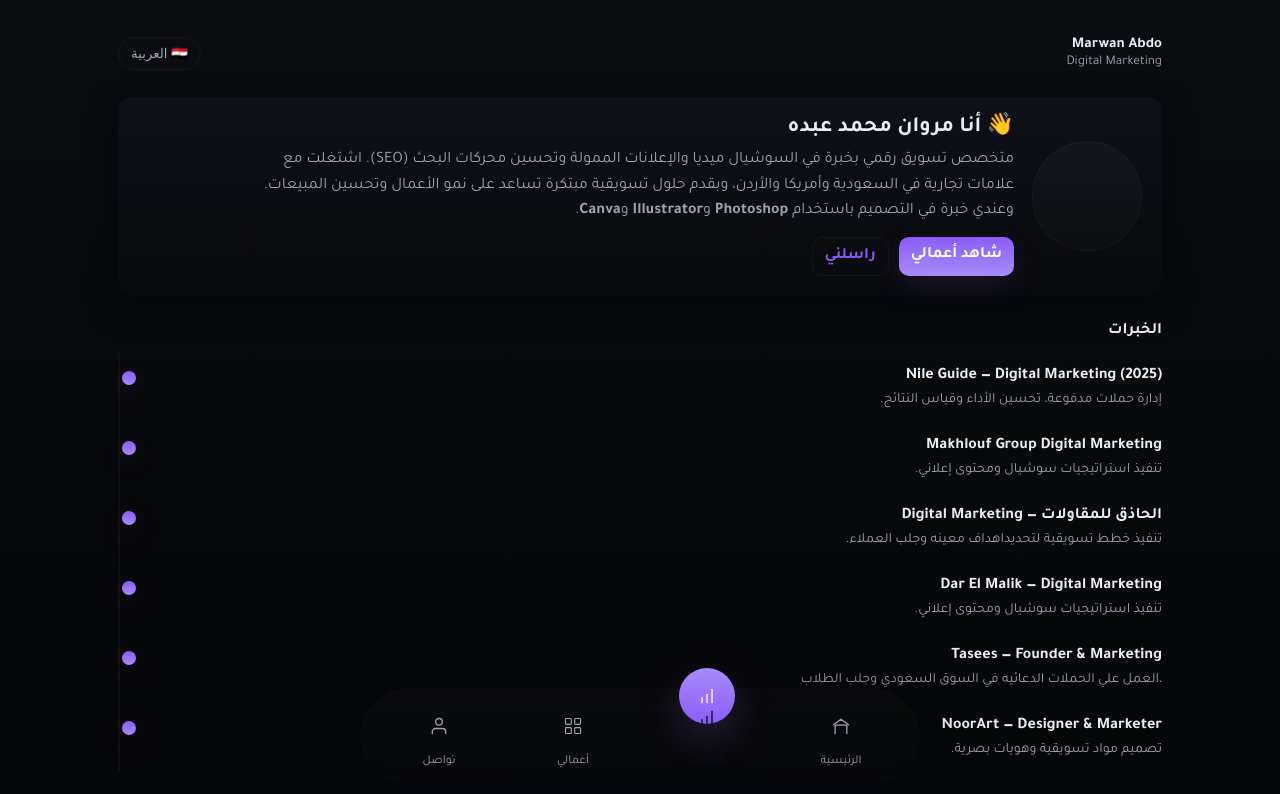
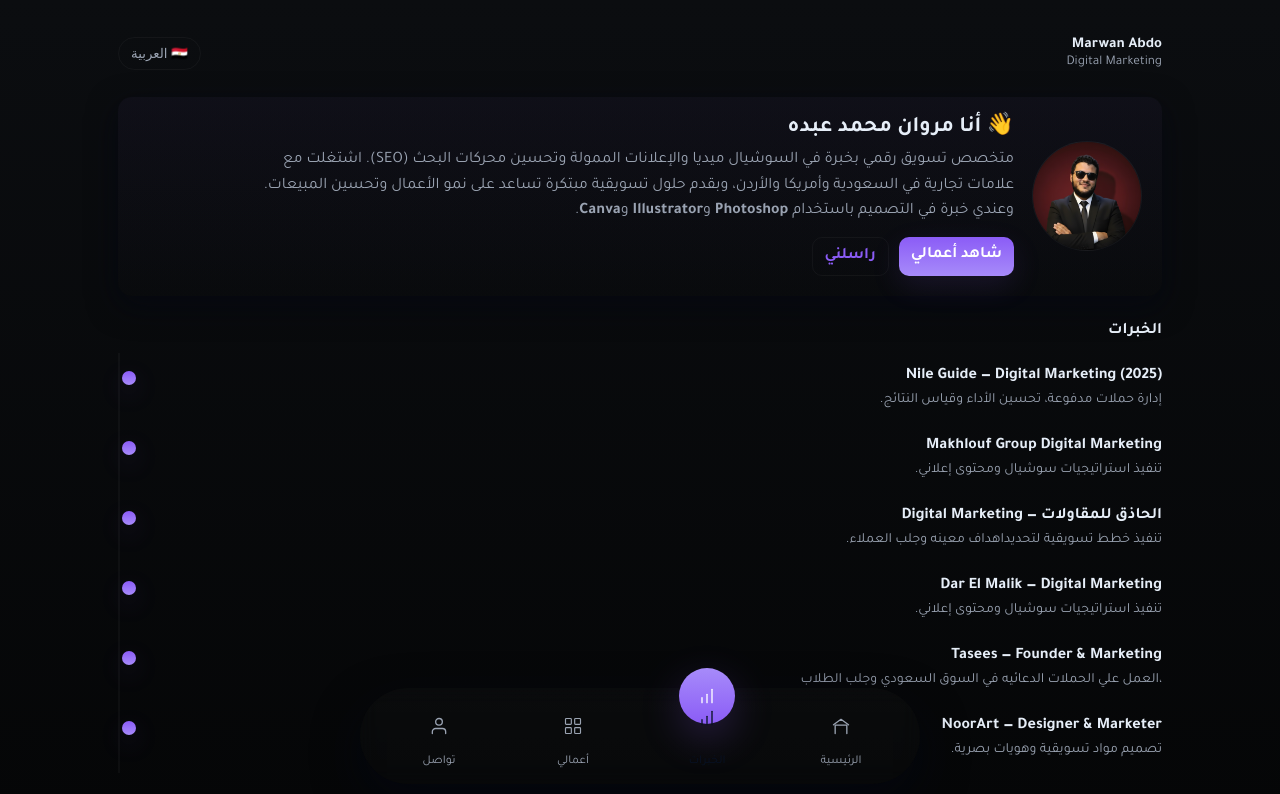
Before and after one commit to aizhari1/Marwan_mohammedabdo1, a plain HTML site: page index.html in a window 1280 px wide. Shown: the top 794 px of the page. Drawn offline with Linux system fonts and the light colour scheme; the site is published under a folder, as on GitHub Pages, so addresses that start at the root find nothing.

Commit message:
Update index.html

```diff
--- a/index.html
+++ b/index.html
@@ -120,7 +120,7 @@
     <section id="home" class="hero" aria-label="About">
       <div class="avatar" aria-hidden="true">
         <!-- put your logo image as logo_marwan.png in the same folder to show -->
-        <img src="/1758389862705.jpg" alt="لوغو مروان" onerror="this.style.display='none'">
+        <img src="1758389862705.jpg" alt="لوغو مروان" onerror="this.style.display='none'">
       </div>
 
       <div class="content">
```
